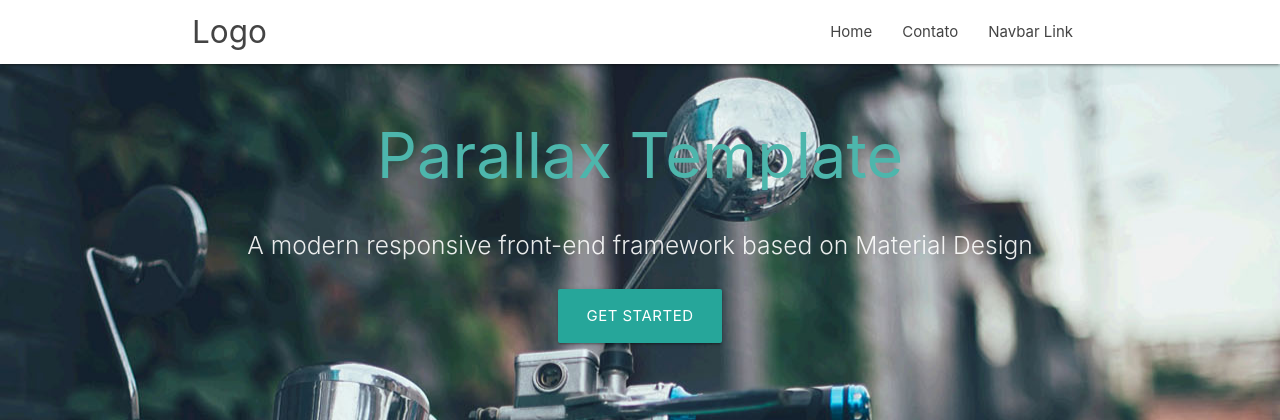
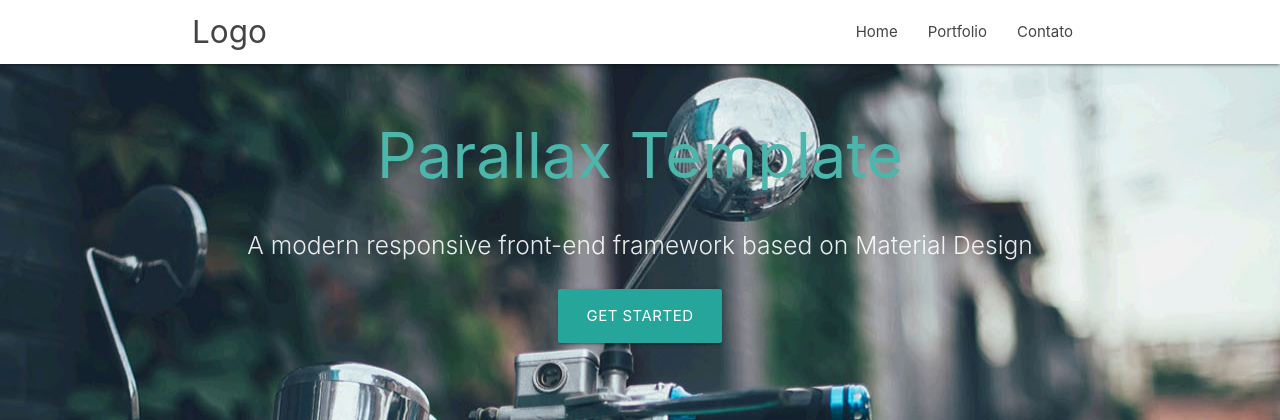
Before and after one commit to tiagocordeiro/dj-cloudinary-template, a Django app: page / in a window 1280 px wide. Shown: the top 420 px of the page. Run offline with Django 3.2, Linux system fonts and the light colour scheme; some libraries are stand-ins or nearby versions.

Commit message:
Ajustado portfolio

```diff
--- a/templates/navmenu.html
+++ b/templates/navmenu.html
@@ -4,14 +4,14 @@
       <a id="logo-container" href="#" class="brand-logo">Logo</a>
       <ul class="right hide-on-med-and-down">
         <li><a href="{% url 'home' %}">Home</a></li>
+        <li><a href="{% url 'portfolio' %}">Portfolio</a></li>
         <li><a href="{% url 'contato' %}">Contato</a></li>
-        <li><a href="#">Navbar Link</a></li>
       </ul>
 
       <ul id="nav-mobile" class="sidenav">
         <li><a href="{% url 'home' %}">Home</a></li>
+        <li><a href="{% url 'portfolio' %}">Portfolio</a></li>
         <li><a href="{% url 'contato' %}">Contato</a></li>
-        <li><a href="#">Navbar Link</a></li>
       </ul>
       <a href="#" data-target="nav-mobile" class="sidenav-trigger"><i class="material-icons">menu</i></a>
     </div>
```
